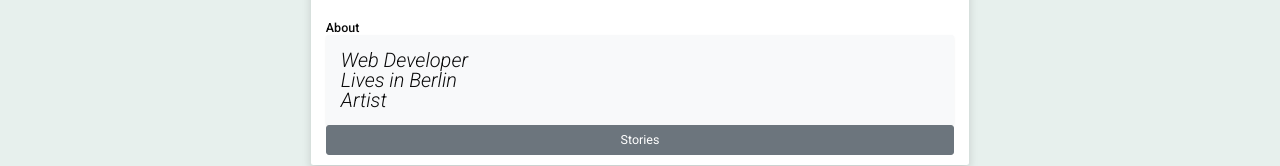
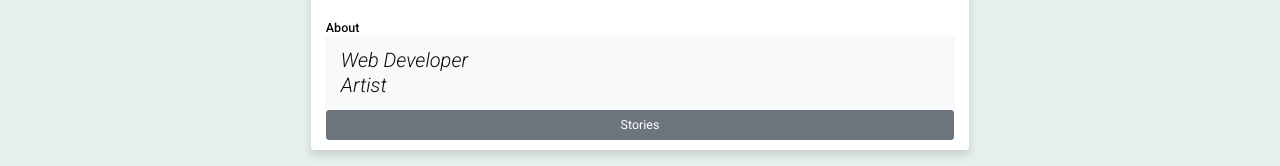
Before and after one commit to DriesVerb/Final-Project-DCI-EmojiGram, a React (Create React App) app in the folder client/: page /profile in a window 1280 px wide. Shown: the part 327-493 px from the top of the page. Built offline with nearby package versions, Linux system fonts and the light colour scheme; no server answers.

Commit message:
useritem

```diff
--- a/client/src/components/user/UserItem.js
+++ b/client/src/components/user/UserItem.js
@@ -134,8 +134,15 @@ const UserItem = (props) => {
             <h5 class="mb-0">About</h5>
             <div class="p-4 rounded shadow-sm bg-light">
               <p class="font-italic mb-0">Web Developer</p>
-              <p class="font-italic mb-0">Lives in Berlin</p>
-              <p class="font-italic mb-0">Artist</p>
+              <p class="font-italic mb-0">
+                {location && (
+                  <p className="small mt-2">
+                    {" "}
+                    {location.charAt(0).toUpperCase() + location.slice(1)}
+                  </p>
+                )}
+              </p>
+              <p class="font-italic mb-0 mt-2">Artist</p>
               {age && <p class="font-italic mb-0"> {age}</p>}
             </div>{" "}
             <Link to="/yourstories" className="link">
```
